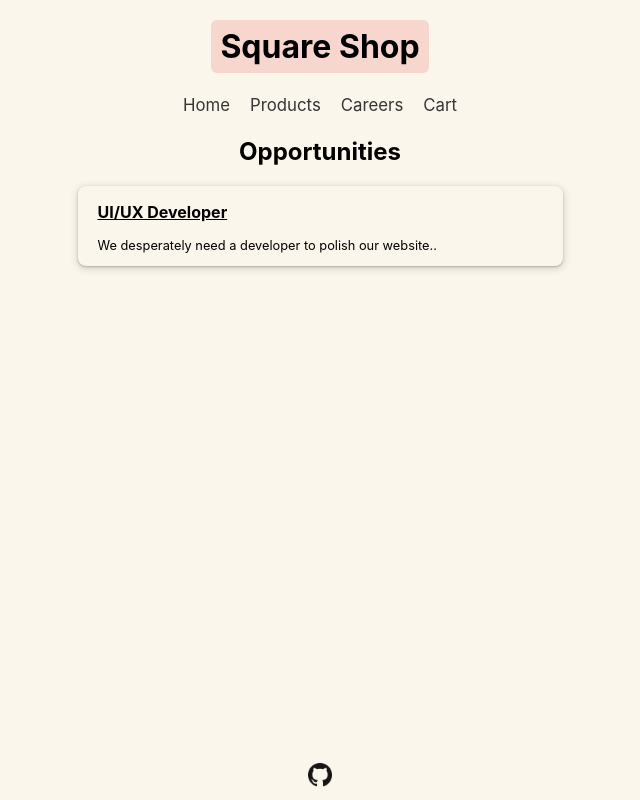
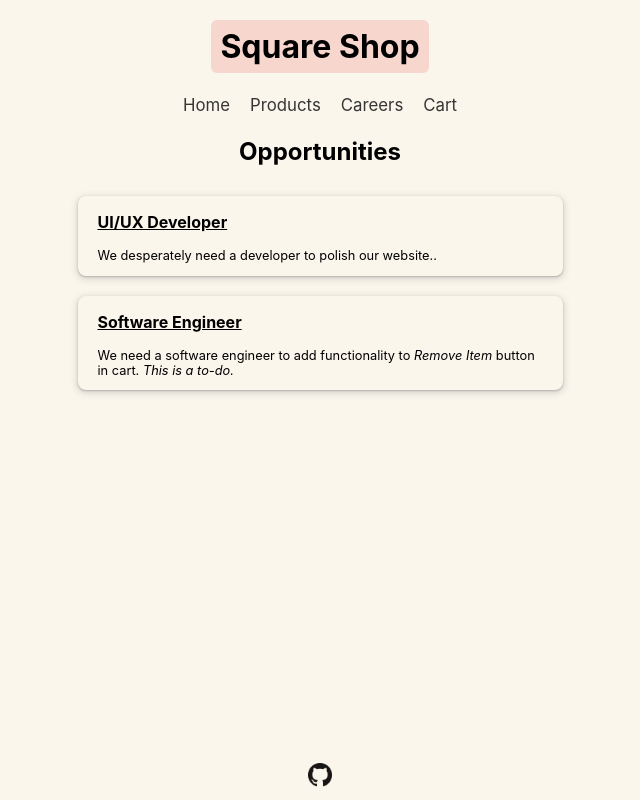
Before and after one commit to oasaleh/shopping-cart-app, a React (Create React App) app: page /Careers in a window 1280 px wide. Shown: the whole page, without its empty margins (320-960 px from the left). Built offline with nearby package versions, Linux system fonts and the light colour scheme.

Commit message:
fix code styles, add a to-do item, and rename item var in handleChange function in cart

```diff
--- a/src/App.js
+++ b/src/App.js
@@ -1,6 +1,6 @@
 /* ------------------------------ imports ------------------------------ */
 // react
-import React, { useState, useEffect } from 'react';
+import { useState } from 'react';
 
 // react-router
 import { BrowserRouter as Router } from 'react-router-dom';
--- a/src/Components/CartItem.js
+++ b/src/Components/CartItem.js
@@ -1,3 +1,4 @@
+/* eslint-disable react/prop-types */
 /* ---------------------------- imports --------------------------- */
 // style
 import styled from 'styled-components';
@@ -72,13 +73,13 @@ const MinusIcon = styled(MinusCircle)``;
 const RemoveButton = styled.button``;
 /* --------------------------- component -------------------------- */
 function CartItem({ item, addItem, removeItem }) {
-  function handleChange(event, item) {
+  function handleChange(event, product) {
     // console.log(event)
     // event.nativeEvent.data
-    if (event.target.value > item.quantity) {
-      addItem(item);
+    if (event.target.value > product.quantity) {
+      addItem(product);
     } else {
-      removeItem(item);
+      removeItem(product);
     }
   }
   return (
--- a/src/Components/Main.js
+++ b/src/Components/Main.js
@@ -1,4 +1,4 @@
-import { Route, Switch, NavLink, Link } from 'react-router-dom';
+import { Route, Switch } from 'react-router-dom';
 import About from '../Pages/About';
 import Careers from '../Pages/Careers';
 import Home from '../Pages/Home';
--- a/src/Components/ProductCard.js
+++ b/src/Components/ProductCard.js
@@ -6,7 +6,7 @@ import styled from 'styled-components';
 const ProductCard = styled.div`
   width: 170px;
   height: 210px;
-  border: 0.5px solid #353535;
+  border: 0.5px solid #lightgray;
   display: flex;
   flex-direction: column;
   justify-content: center;
--- a/src/Pages/About.js
+++ b/src/Pages/About.js
@@ -1,12 +1,6 @@
 /* eslint-disable arrow-body-style */
 import styled from 'styled-components';
-import {
-  FaGithub,
-  FaFacebookMessenger,
-  FaFacebookF,
-  FaTwitter,
-  FaInstagram,
-} from 'react-icons/fa';
+import { FaGithub } from 'react-icons/fa';
 
 const Contact = () => {
   return (
@@ -54,14 +48,14 @@ const SocialMedia = styled.div`
   }
 `;
 
-const ContactInfo = styled.div`
-  font-size: 3rem;
-  font-weight: bold;
-  text-align: center;
-  @media (max-width: 768px) {
-    font-size: 2.4rem;
-  }
-`;
+// const ContactInfo = styled.div`
+//   font-size: 3rem;
+//   font-weight: bold;
+//   text-align: center;
+//   @media (max-width: 768px) {
+//     font-size: 2.4rem;
+//   }
+// `;
 
 const SocialLink = styled.a`
   cursor: pointer;
--- a/src/Pages/Careers.js
+++ b/src/Pages/Careers.js
@@ -8,6 +8,7 @@ const CareerPage = styled.div`
   height: 100%;
 `;
 const JobCard = styled.div`
+  margin: 10px;
   text-align: left;
   box-shadow: rgba(60, 64, 67, 0.3) 0px 1px 2px 0px,
     rgba(60, 64, 67, 0.15) 0px 2px 6px 2px;
@@ -32,6 +33,15 @@ const Careers = () => (
         We desperately need a developer to polish our website..
       </p>
     </JobCard>
+    <JobCard>
+      <p style={{ fontWeight: '700', textDecoration: 'underline' }}>
+        Software Engineer
+      </p>
+      <p style={{ fontSize: '.8em' }}>
+        We need a software engineer to add functionality to <i>Remove Item</i>{' '}
+        button in cart. <em>This is a to-do.</em>
+      </p>
+    </JobCard>
   </CareerPage>
 );
 export default Careers;
--- a/src/Pages/Cart.js
+++ b/src/Pages/Cart.js
@@ -23,7 +23,6 @@ const BuyButton = styled.button`
     background-color: #dae5e5;
   }
 `;
-const EmptyCart = styled.div``;
 const Message = styled.p`
   margin: 0 auto;
   padding: 3px;
@@ -65,7 +64,7 @@ function Cart({ cart, addItem, removeItem }) {
             buyMessage ? { visibility: 'visible' } : { visibility: 'hidden' }
           }
         >
-          You're not going to buy fake squares, are you? 🤦‍♂️
+          You are not going to buy fake squares, are you? 🤦‍♂️
         </Message>
       </div>
     </ShoppingCart>
```
Also changed, not shown: .eslintrc.json.
